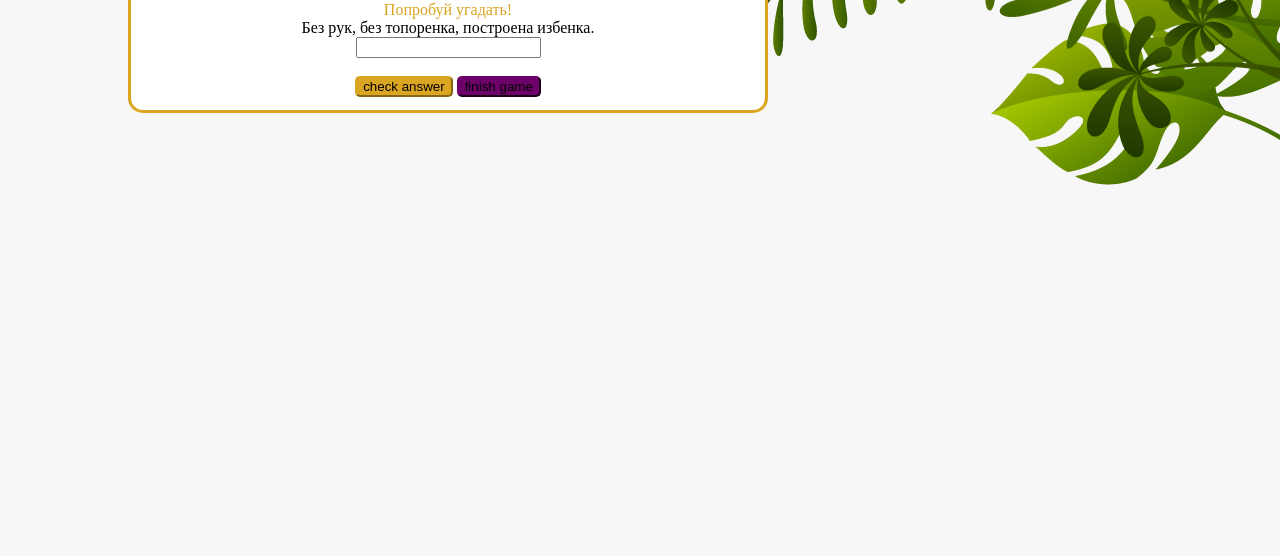
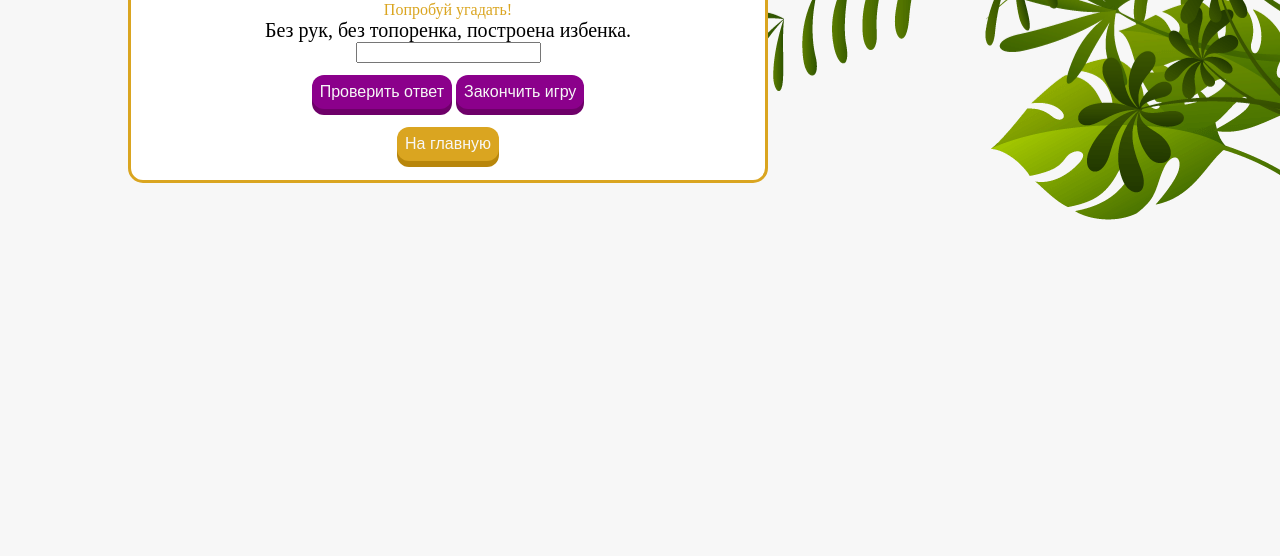
Before and after one commit to Yulia-Dementeva/game, a plain HTML site: page puzzles.html in a window 1280 px wide. Shown: the part 244-800 px from the top of the page. Drawn offline with Linux system fonts and the light colour scheme.

Commit message:
add decorations

```diff
--- a/css/firstGame.css
+++ b/css/firstGame.css
@@ -25,9 +25,6 @@ td, tr {
     height: 35px;
     border: 3px solid goldenrod;
     background-color: white;
-
-
-
 }
 
 td {
@@ -60,3 +57,32 @@ td:hover {
     margin-top: 15%;
 
 }
+
+
+.startGameButton {
+    background: darkgoldenrod;
+    border-radius: 12px;
+    border: none;
+    padding: 0;
+    cursor: pointer;
+    outline-offset: 4px;
+}
+
+.front {
+    display: block;
+    padding: 8px 8px;
+    border-radius: 12px;
+    font-size: 1rem;
+    background: goldenrod;
+    color: #f7f7f7;
+    transform: translateY(-6px);
+    text-decoration: none;
+}
+
+.startGameButton:active .front {
+    transform: translateY(-2px);
+}
+
+.gif {
+    width: 100px;
+}
--- a/css/hard.css
+++ b/css/hard.css
@@ -38,6 +38,7 @@ body {
     background: goldenrod;
     color: #f7f7f7;
     transform: translateY(-6px);
+    text-decoration: none;
 }
 
 .startGameButton:active .front {
@@ -47,3 +48,7 @@ body {
 .checkButton:active .front {
     transform: translateY(-2px);
 }
+
+.gif {
+    width: 100px;
+}
--- a/css/puzzles.css
+++ b/css/puzzles.css
@@ -10,7 +10,7 @@ body {
 }
 
 
-.box {
+.area {
     border: 3px solid goldenrod;
     padding: 2%;
     background-color: white;
@@ -29,24 +29,64 @@ body {
     color: goldenrod;
 }
 
-.checkButton {
-    color: black;
-    background-color: goldenrod;
-    border-radius: 5px;
-    border-color: goldenrod;
+
+.puzzleText {
+    font-size: 20px;
 }
 
-.checkButton:hover {
-    color: white;
+.finishButton, .checkButton {
+    background: #6E0069;
+    border-radius: 12px;
+    border: none;
+    padding: 0;
+    cursor: pointer;
+    outline-offset: 4px;
 }
 
-.finishButton {
-    color: black;
-    background-color: #6E0069;
-    border-radius: 5px;
-    border-color: #6E0069;
+.startGameButton {
+    background: darkgoldenrod;
+    border-radius: 12px;
+    border: none;
+    padding: 0;
+    cursor: pointer;
+    outline-offset: 4px;
 }
 
-.finishButton:hover{
-    color: white;
+.front1 {
+    display: block;
+    padding: 8px 8px;
+    border-radius: 12px;
+    font-size: 1rem;
+    background: darkmagenta;
+    color: #f7f7f7;
+    transform: translateY(-6px);
+    text-decoration: none;
 }
+
+
+.front {
+    display: block;
+    padding: 8px 8px;
+    border-radius: 12px;
+    font-size: 1rem;
+    background: goldenrod;
+    color: #f7f7f7;
+    transform: translateY(-6px);
+    text-decoration: none;
+}
+
+.finishButton:active .front {
+    transform: translateY(-2px);
+}
+
+.checkButton:active .front {
+    transform: translateY(-2px);
+}
+
+.startGameButton:active .front {
+    transform: translateY(-2px);
+}
+
+.gif {
+    width: 100px;
+}
--- a/js/firstGame.js
+++ b/js/firstGame.js
@@ -1,8 +1,5 @@
 let answer = Math.floor(Math.random() * 100);
 let tryCount = 0;
-
-
-console.log(answer)
 
 function write(text) {
     document.getElementById("info").innerHTML = text;
@@ -28,6 +25,7 @@ function guess(selectedAnswer) {
     console.log(userAnswer)
     if (userAnswer == answer) {
         write(`Поздравляю, Вы угадали! <br/>Количество попыток: ${tryCount}`);
+        document.getElementById('gif').outerHTML = '<img class="gif" src="https://static.tildacdn.com/tild6237-6230-4163-b938-623839363536/giphy_1.gif">'
         paintNumber(userAnswer)
 
     } else if (userAnswer > answer) {
--- a/js/hard.js
+++ b/js/hard.js
@@ -32,7 +32,7 @@ function finishGame() {
         result = `Вы набрали 0 очков. Как хорошо, что в эту игру можно играть бесконечно, так что играй и прокачивайся :)`
     }
     document.getElementById('task').innerHTML = result
-    document.getElementById('newArea').outerHTML = '<button>ok</button>'
+    document.getElementById('newArea').outerHTML = '<img class="gif" src="https://99px.ru/sstorage/86/2017/09/image_860509172103159030368.gif">'
 }
 
 function showTask() {
--- a/js/puzzles.js
+++ b/js/puzzles.js
@@ -53,5 +53,6 @@ function clear(id) {
 function finishGame() {
     console.log('Угадано загадок: ' + score)
     document.getElementById('box').innerHTML = `Благодарим за игру! <br/> Ответ на последнюю загадку: ${answer[0]} <br/> Угадано загадок: ${score} <br/>
+<img class="gif" src="https://i.pinimg.com/originals/8e/31/25/8e3125d9854de3850f9da66282705dce.gif">
          `
 }
--- a/puzzles.html
+++ b/puzzles.html
@@ -5,7 +5,7 @@
     <meta name="viewport"
           content="width=device-width, user-scalable=no, initial-scale=1.0, maximum-scale=1.0, minimum-scale=1.0">
     <meta http-equiv="X-UA-Compatible" content="ie=edge">
-    <title>JavaScript Games. Puzzles</title>
+    <title>JavaScript Games. Загадки</title>
     <link rel="stylesheet" href="css/puzzles.css">
 
 
@@ -18,26 +18,28 @@
             Загадки
         </h1>
     </div>
-
+    <div class="area">
         <div class="box" id="box">
             <div id="readyToPlay">
                 <p id="textArea" class="textArea">Попробуй угадать!</p>
-            <p id="puzzleText"></p>
+                <p id="puzzleText" class="puzzleText"></p>
                 <input type="text" id="answer">
                 <br>
                 <br>
-            <button onClick="getAnswer(answer)" class="checkButton">check answer</button>
-            <button onClick="finishGame()" class="finishButton">finish game</button>
-
+                <button onClick="getAnswer(answer)" class="checkButton"><a class="front1">Проверить ответ</a></button>
+                <button onClick="finishGame()" class="finishButton"><a class="front1">Закончить игру</a></button>
+                <br>
+            </div>
         </div>
 
-
+        <br>
+        <button id="startGameButton" class="startGameButton">
+            <a href="index.html" class="front">
+                На главную
+            </a>
+        </button>
     </div>
-
 </div>
-
-
-
 
 
 <script src="js/puzzles.js"></script>
```
Also changed, not shown: css/homepage.css (+35 -6 lines), firstGame.html (+9 -1 lines), hard.html (+8 -1 lines), index.html (+11 -4 lines). Lines whose indentation alone changed are shown as unchanged.
